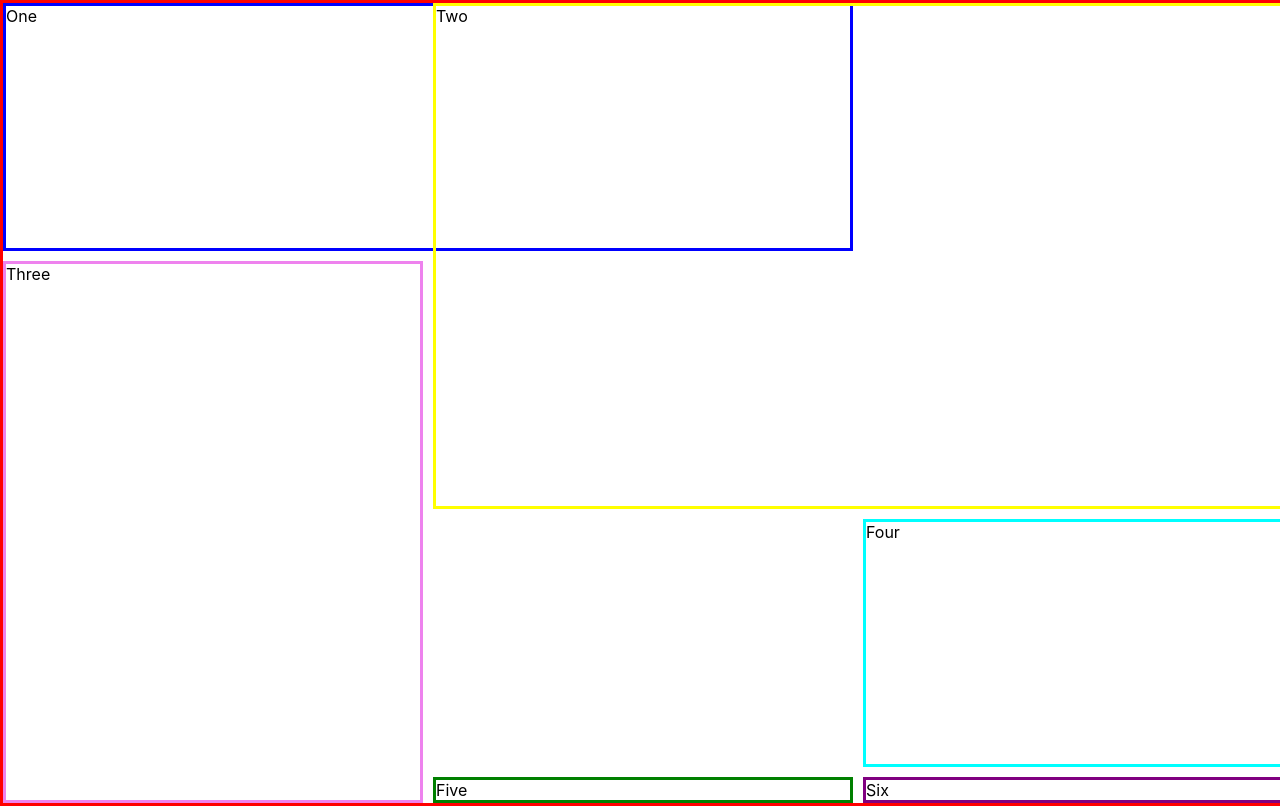
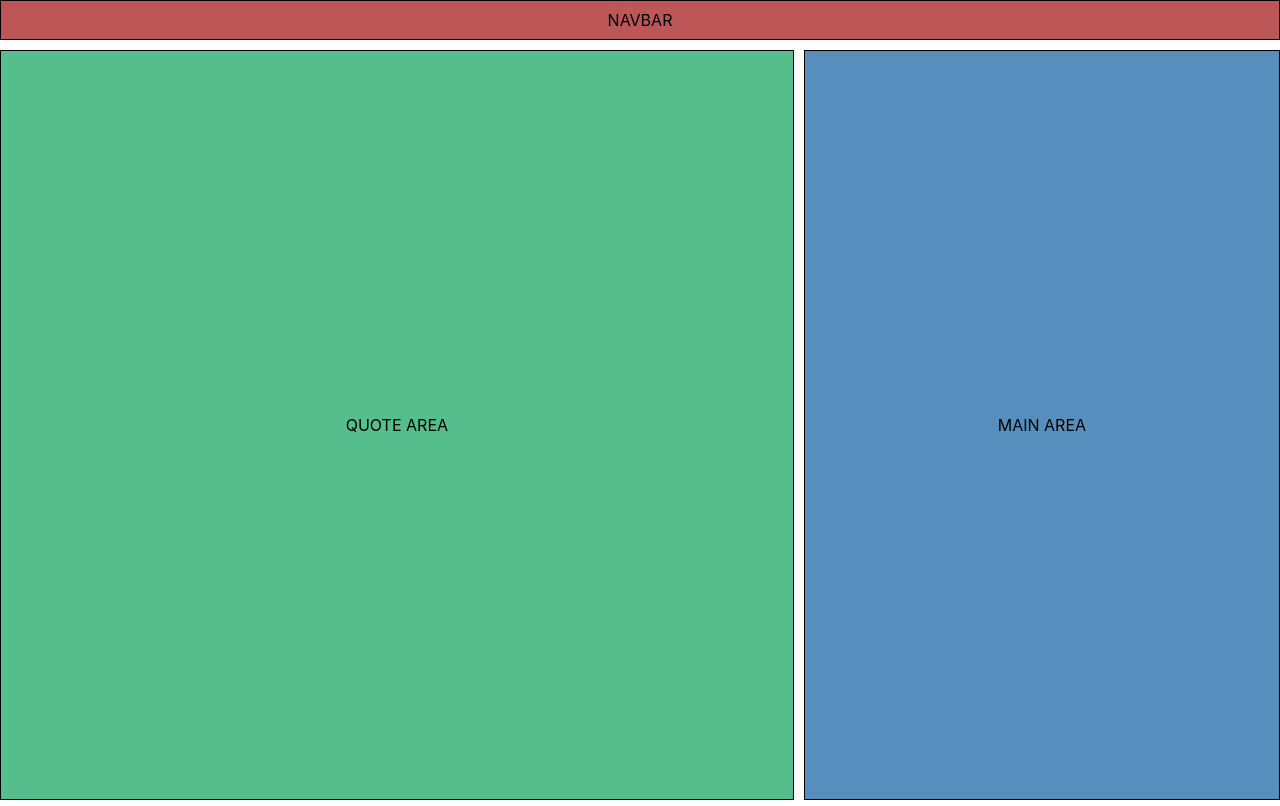
Before and after one commit to ddfilipov/react-layouts, a React (Create React App) app: page / in a window 1280 px wide. Built offline with nearby package versions, Linux system fonts and the light colour scheme.

Commit message:
getting there

```diff
--- a/src/App.tsx
+++ b/src/App.tsx
@@ -2,29 +2,14 @@ import "./App.css";
 import styled from "styled-components";
 import { Layout1 } from "./components/Layout1";
 
-const Wrapper = styled.div`
-    background: #bd5656;
-    position: absolute;
-    top: 0px;
-    right: 0px;
-    bottom: 0px;
-    left: 0px;
-    max-height: 100vh;
-    max-width: 100vw;
-`;
-
 const Layout = styled.div`
-    /* background: #bd5656; */
     display: grid;
-    grid-template-columns: 35% 65%;
+    grid-template-columns: 5fr 3fr;
     grid-template-rows: 5% auto;
-    padding: 10px;
-    /* grid-template-rows: 55px auto; */
+    gap: 5px;
     grid-gap: 10px;
     width: 100vw;
     height: 100vh;
-    /* min-width: 100%; */
-    min-height: 100%;
     div {
         border: 1px solid black;
     }
@@ -62,14 +47,12 @@ const MainArea = styled.div`
 
 function App() {
     return (
-        // <Wrapper>
-        // <Layout>
-        //     <NavMenu>NAVBAR</NavMenu>
-        //     <QuoteArea>QUOTE AREA</QuoteArea>
-        //     <MainArea>MAIN AREA</MainArea>
-        // </Layout>
-        <Layout1 />
-        // </Wrapper>
+        <Layout>
+            <NavMenu>NAVBAR</NavMenu>
+            <QuoteArea>QUOTE AREA</QuoteArea>
+            <MainArea>MAIN AREA</MainArea>
+        </Layout>
+        // <Layout1 />
     );
 }
 
--- a/src/components/Layout1.tsx
+++ b/src/components/Layout1.tsx
@@ -5,13 +5,14 @@ const Wrapper = styled.div`
     display: grid;
     border-style: solid;
     border-color: red;
-    /* grid-template-columns: repeat(3, 1fr);
-    grid-template-rows: repeat(3, 1fr); */
     grid-template-columns: repeat(3, 1fr);
     grid-template-rows: repeat(3, 1fr);
+    /* grid-template-columns: 33% 33% 33%;
+    grid-template-rows: 33% 33% 33%; */
     gap: 10px;
     width: 100vw;
     height: 100vh;
+    margin: 10px;
 `;
 
 const One = styled.div`
```
